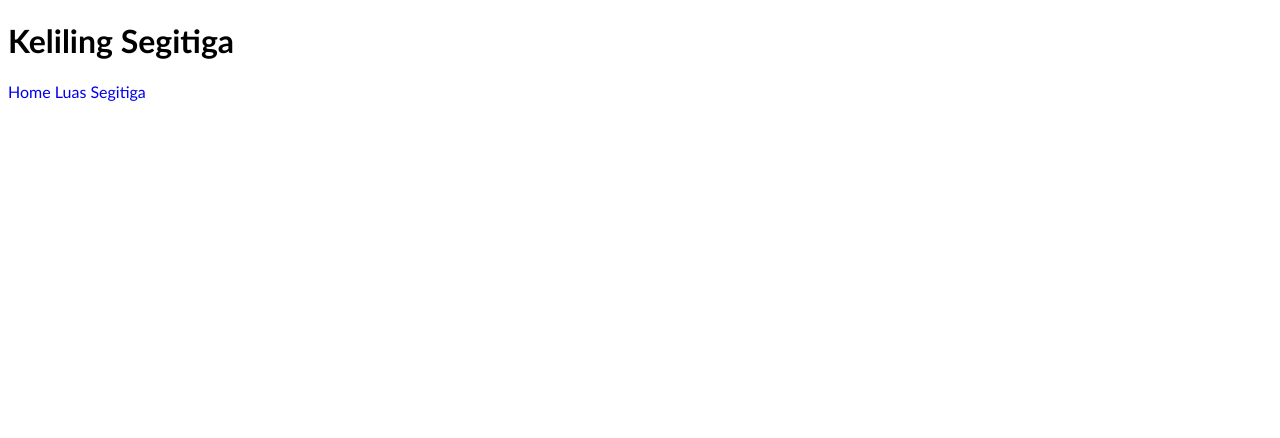
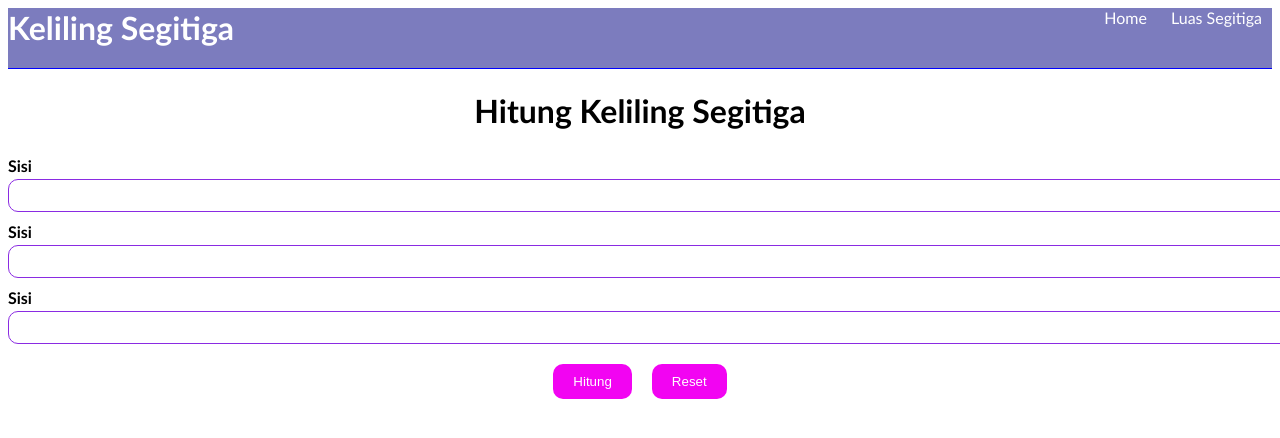
Before and after one commit to kvnsurya666/RevoU, a plain HTML site: page Segitiga/keliling_segitiga.html in a window 1280 px wide. Drawn offline with Linux system fonts and the light colour scheme.

Commit message:
latest update

```diff
--- a/Segitiga/assets/css/style.css
+++ b/Segitiga/assets/css/style.css
@@ -6,6 +6,8 @@ body {
 #navigation-bar {
   display: flex;
   justify-content: space-between;
+  background-color: rgb(124, 124, 190);
+  color: white;
   border-bottom: 1px solid blue;
 }
 
@@ -13,13 +15,29 @@ body {
   margin-top: 0;
 }
 
+#logo-luas {
+  margin-top: 0;
+}
+
+#logo-keliling {
+  margin-top: 0;
+}
+
 .navigation > a {
   text-decoration: none;
+  padding: 10px;
+  color: white;
 }
 
 /* INPUT SECTION */
 
 .input-luas-section {
+  display: flex;
+  flex-direction: column;
+  margin-top: 26px;
+}
+
+.input-keliling-section {
   display: flex;
   flex-direction: column;
   margin-top: 26px;
--- a/Segitiga/keliling_segitiga.html
+++ b/Segitiga/keliling_segitiga.html
@@ -8,14 +8,26 @@
     <link rel="stylesheet" href="assets/css/style.css" />
   </head>
   <body>
-    <header>
+    <header id="navigation-bar">
       <h1 id="logo-luas">Keliling Segitiga</h1>
       <nav class="navigation">
         <a href="index.html">Home</a>
         <a href="luas_segitiga.html">Luas Segitiga</a>
       </nav>
     </header>
-
+    <h1 style="text-align: center">Hitung Keliling Segitiga</h1>
+    <section class="input-keliling-section">
+      <label for="input-sisi1" id="label-sisi1">Sisi</label>
+      <input type="number" id="input-sisi" class="katik-input" />
+      <label for="input-sisi2" id="label-sisi2">Sisi</label>
+      <input type="number" id="input-sisi" class="katik-input" />
+      <label for="input-sisi2" id="label-sisi3">Sisi</label>
+      <input type="number" id="input-sisi" class="katik-input" />
+      <div class="buttons">
+        <button>Hitung</button>
+        <button>Reset</button>
+      </div>
+    </section>
     <script src="assets/js/script.js"></script>
   </body>
 </html>
```
Also changed, not shown: Segitiga/index.html (+1 -1 lines), Segitiga/luas_segitiga.html (+12 -2 lines).
